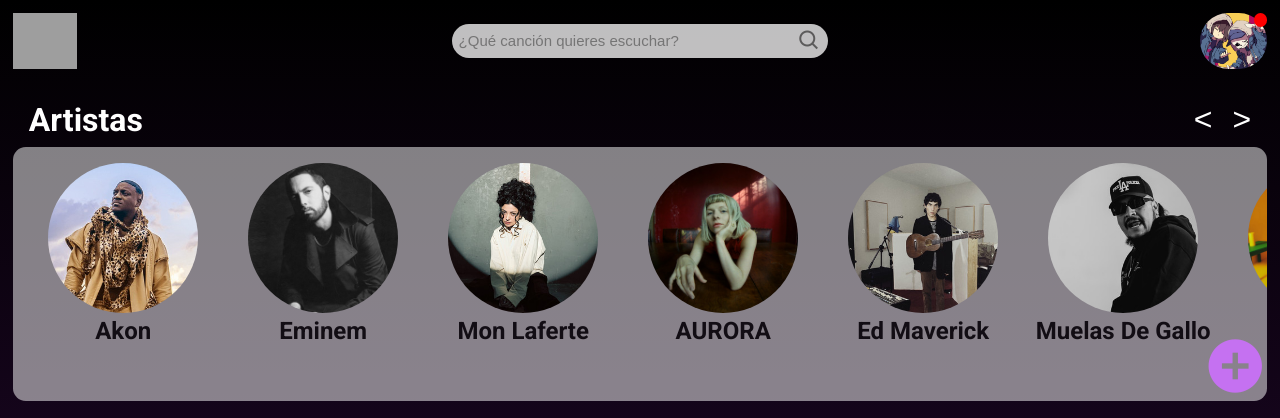
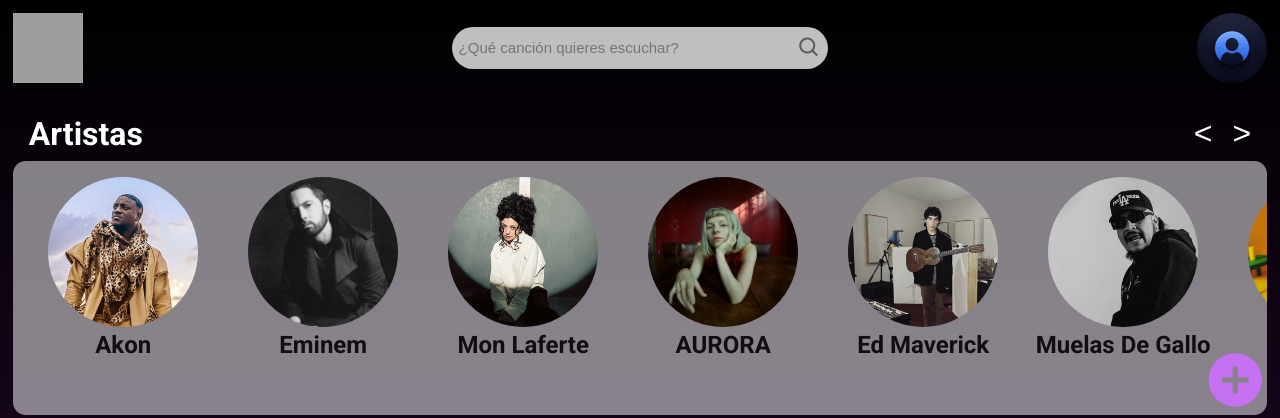
Before and after one commit to milosnowcat/sound-flower, a PHP site: page / in a window 1280 px wide. Shown: the top 418 px of the page. Run offline with PHP 8.4, Linux system fonts and the light colour scheme; a user stored in the database is signed in; data comes from the database, SQL or seed files in the repository; grey boxes are pictures that could not be loaded.

Commit message:
Modificacion para nuevo correcto funcionamiento del header

```diff
--- a/assets/components/mainHeader.css
+++ b/assets/components/mainHeader.css
@@ -6,7 +6,8 @@
 
 #main_Header{
     min-width: 97vw;
-    height: 7vh;
+    /* height: 7vh; */
+    height: 70px;
     display: flex;
     align-items: center;
     justify-content: space-between;
@@ -15,32 +16,18 @@
 
 
 #logo_Container, #user_Container{
-    width: 5vw;
-    height: 100%;
+    /* width: 5vw; */
+    width: 70px;
+    height: 70px;
+    /* height: auto; */
     display: flex;
 }
 #logo_Container img, #user_Container img{
+    width: 100%;
     height: 100%;
 }
-#user_Container{
-    position: relative;
-}
-#logo_Container img{
-    width: 100%;
-}
 #user_Container img{
-    border-radius: 5rem;
-    right: 0;
-    position: absolute;
-}
-#notification_Container{
-    width: 20%;
-    height: 25%;
-    border-radius: 3rem;
-    background-color: red;
-    position: absolute;
-    top: 0;
-    right: 0;
+    border-radius: 50%;
 }
 
 
--- a/assets/components/mainHeader.php
+++ b/assets/components/mainHeader.php
@@ -1,3 +1,19 @@
+<?php
+    require_once('assets/php/conexion.php');
+    $_SESSION['id'] = '1';
+    $id = $_SESSION['id'];
+
+    $selectorIMG = "SELECT Foto FROM usuarios WHERE Id = '$id'";
+    $envioIMG = mysqli_query($conn, $selectorIMG);
+    if(mysqli_num_rows($envioIMG) > 0){
+        $filaUsuario = mysqli_fetch_assoc($envioIMG);
+        $img = $filaUsuario['Foto'];
+    }
+    else{
+        $img = "/assets/img/user.jpg";
+    }
+
+?>
 <!DOCTYPE html>
 <html lang="en">
 <head>
@@ -6,10 +22,11 @@
 
     <link rel="stylesheet" href="assets/components/mainHeader.css">
     <link rel="stylesheet" href="https://unpkg.com/boxicons@2.1.4/css/boxicons.min.css">
+    <script src="assets/js/redirecciones.js"></script>
 </head>
 <body>
     <header id="main_Header">
-        <section id="logo_Container">
+        <section onclick="redireccionIndex()" id="logo_Container">
             <img src="logo.svg">
         </section>
 
@@ -20,7 +37,7 @@
                         <input type="search"
                         name="searchHeader"
                         placeholder="¿Qué canción quieres escuchar?"
-                        id="">
+                        >
                     </section>
                     <section id="lupa_Container">
                         <i class='bx bx-search'></i>
@@ -29,12 +46,8 @@
             </form>
         </nav>
 
-        <section id="user_Container">
-            <section id="user_IMG_Container">
-                <img src="assets/img/wallhaven-e7qx3k.jpg">
-            </section>
-            <section id="notification_Container">
-            </section>
+        <section onclick="redireccionUsuario(<?php echo $id ?>)" id="user_Container">
+            <img src="<?php echo $img ?>">
         </section>
     </header>
 </body>
```
